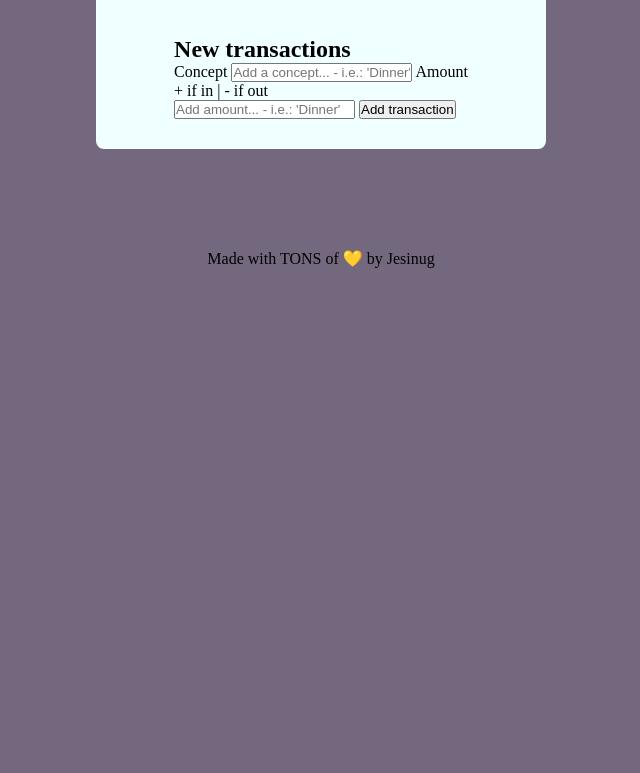
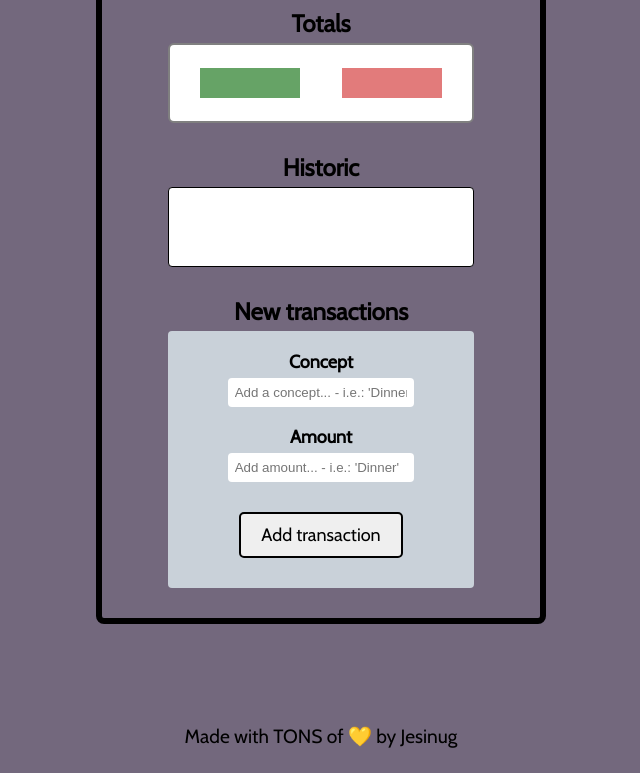
Before and after one commit to Jesinug/practica_js_en_navegador, a plain HTML site: page index.html in a window 1280 px wide. Shown: the part 217-990 px from the top of the page, without its empty margins (319-959 px from the left). Before the commit the page ends 800 px from the top, so only its background shows below. Drawn offline with nearby package versions, Linux system fonts and the light colour scheme.

Commit message:
Set up- Basic html and styles applied

```diff
--- a/index.html
+++ b/index.html
@@ -10,23 +10,26 @@
 <body>
   <div id="main-container">
     <h1>In&Outs</h1>
+    <br>
+    <h2>Totals</h2>
     <div id="sum-container">
+      <div id="total-in"></div>
+      <div id="total-out"></div>
 
     </div>
+    <h2>Historic</h2>
     <div id="historic-container">
-      <h2>Historic</h2>
 
     </div>
+    <h2>New transactions</h2>
     <div id="add-transaction-container">
-      <h2>New transactions</h2>
       <form>
 
         <label>Concept</label>
-        <input placeholder="Add a concept... - i.e.: 'Dinner' or 'Salary'">
-
+        <input id="concept-input" placeholder="Add a concept... - i.e.: 'Dinner' or 'Salary'">
+        <br>
         <label>Amount</label>
-        <p>+ if in | - if out</p>
-        <input placeholder="Add amount... - i.e.: 'Dinner'">
+        <input id="amount-input" placeholder="Add amount... - i.e.: 'Dinner'">
 
         <button id="add-transaction-btn" type="submit">Add transaction</button>
 
--- a/style.css
+++ b/style.css
@@ -20,6 +20,18 @@ body {
   margin: 25px;
   width: auto;
   background-color: rgb(115, 104, 125);
+  font-family: Assistant;
+}
+
+h1,
+h2 {
+  font-family: Cabin;
+  margin-bottom: 5px;
+}
+
+h1 {
+  font-size:xx-large;
+  margin-top: 30px;
 }
 
 #main-container {
@@ -29,28 +41,95 @@ body {
   justify-content: space-between;
   align-items: center;
   margin: 100px 250px;
-  width: 450px;
-  background-color: azure;
+  min-width: 450px;
+  height: auto;
+  border: 6px solid black;
   border-radius: 8px;
-  filter: drop-shadow(10, 4, 4);
 }
 
 #sum-container {
   margin-bottom: 30px;
-  background-color: red;
-  border: 2px dashed blue;
+  display: flex;
+  flex-direction: row;
+  justify-content: space-around;
+  align-items: center;
+  background-color: #ffffff;
+  border: 2px solid gray;
+  border-radius: 6px;
+  padding: 10px;
+  height: 80px;
+  width: 70%;
+}
+
+#total-in {
+  background-color: rgb(102, 163, 102);
+  height: 30px;
+  width: 100px;
+}
+
+#total-out {
+  background-color: rgb(226, 123, 123);
+  height: 30px;
+  width: 100px;
 }
 
 #historic-container {
   margin-bottom: 30px;
+  background-color: #ffffff;
+  border: 0.5px solid black;
+  border-radius: 4px;
+  padding: 10px;
+  height: 80px;
+  width: 70%;
 }
 
 #add-transaction-container {
   margin-bottom: 30px;
+  background-color: #c9d1d9;
+  border-radius: 4px;
+  padding: 10px;
+  width: 70%;
+  font-family: Cabin;
+}
+
+#add-transaction-container > form {
+  font-weight: bolder;
+  margin-bottom: 10px;
+  padding: 10px;
   display: flex;
   flex-direction: column;
+  justify-content: space-between;
+  align-items: center;
+}
+
+input {
+  padding: 7px;
+  border: 1px;
+  border-radius: 4px;
+  width: 70%;
+}
+
+label,
+button {
+  font-size: large;
+}
+
+label {
+  padding-bottom: 5px;
+}
+
+button {
+  margin-top: 30px;
+  padding: 10px 20px;
+  width: fit-content;
+  border: 2px solid rgb(0, 0, 0);
+  border-radius: 5px;
+  font-family: Cabin;
 }
 
 footer {
   align-self: center;
+  font-family: Cabin;
+  font-size: larger;
+  color: black;
 }
```
